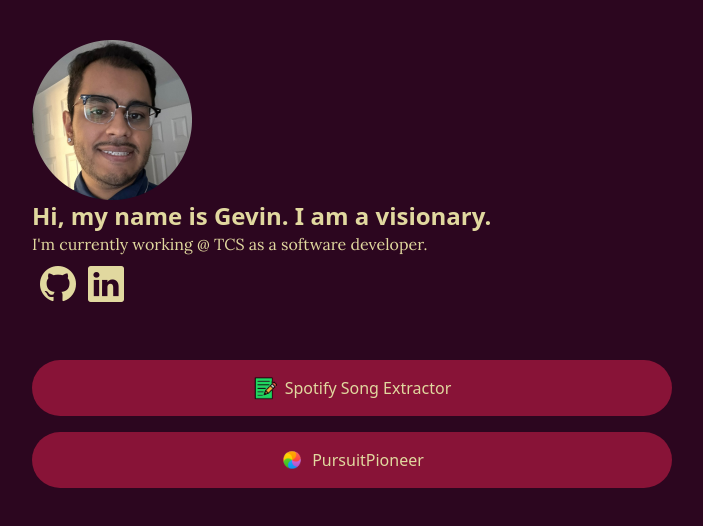
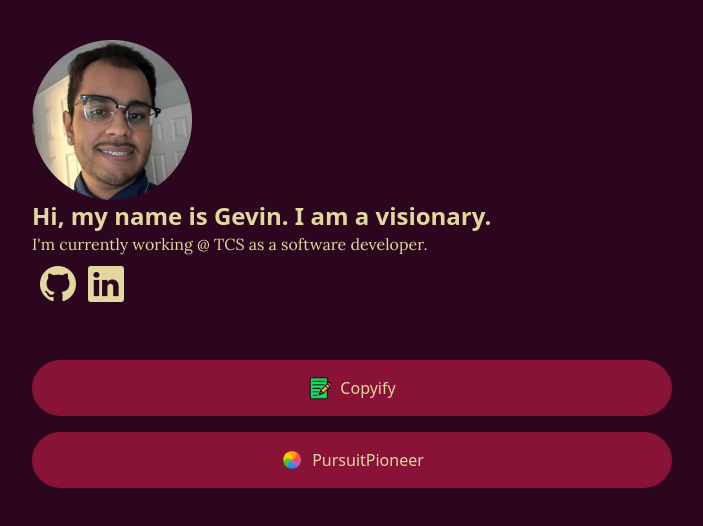
Before and after one commit to gmadharh/portfolio, a Vue app: page / in a window 1280 px wide. Shown: the top 526 px of the page, without its empty margins (288-991 px from the left). Built offline with nearby package versions, Linux system fonts and the light colour scheme.

Commit message:
change name of Spotify Song Extractor to Copyify

```diff
--- a/src/App.vue
+++ b/src/App.vue
@@ -12,21 +12,21 @@
 </template>
 
 <script setup lang="ts">
-import SplashIntro from './components/SplashIntro.vue'
-import ProjectCard from './components/ProjectCard.vue'
-import spotifyIcon from './assets/spotify-song-extractor.png'
-import pursuitIcon from './assets/pursuit-pioneer.png'
+import SplashIntro from "./components/SplashIntro.vue";
+import ProjectCard from "./components/ProjectCard.vue";
+import spotifyIcon from "./assets/spotify-song-extractor.png";
+import pursuitIcon from "./assets/pursuit-pioneer.png";
 
 const projects = [
   {
-    name: 'Spotify Song Extractor',
-    link: 'https://chromewebstore.google.com/detail/spotify-song-extractor/mnaooedpbbimbgcjlfebmkomloakbeag?hl=en&authuser=2',
+    name: "Copyify",
+    link: "https://chromewebstore.google.com/detail/spotify-song-extractor/mnaooedpbbimbgcjlfebmkomloakbeag?hl=en&authuser=2",
     icon: spotifyIcon,
   },
   {
-    name: 'PursuitPioneer',
-    link: 'https://github.com/gmadharh/pursuit-pioneer',
+    name: "PursuitPioneer",
+    link: "https://github.com/gmadharh/pursuit-pioneer",
     icon: pursuitIcon,
   },
-]
+];
 </script>
```
